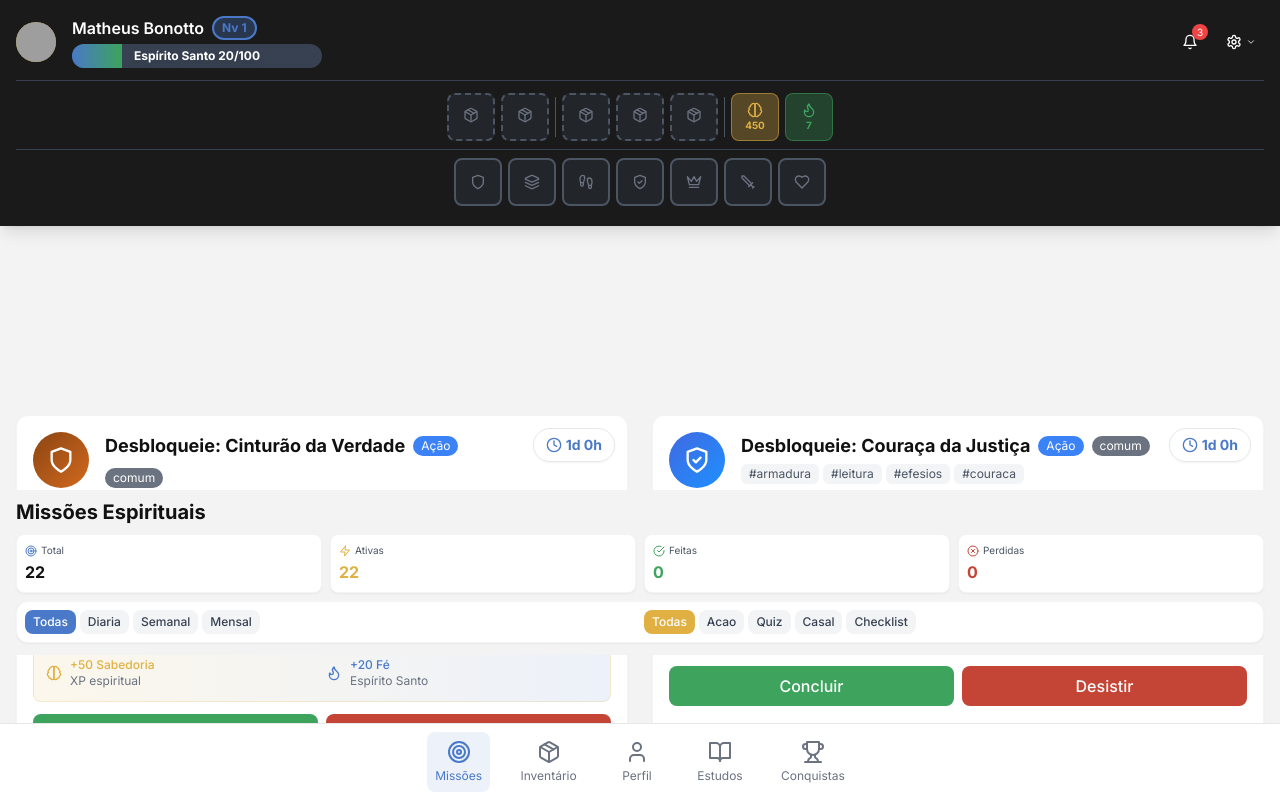
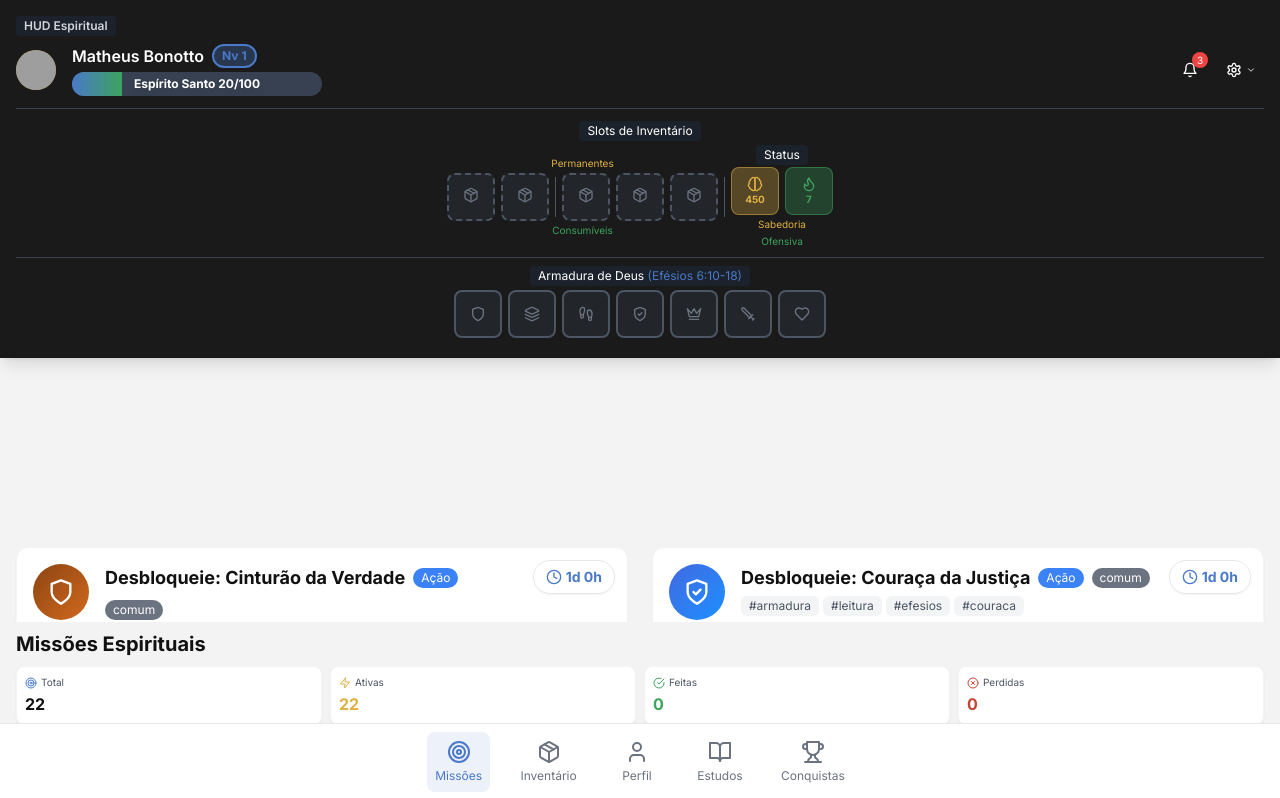
Before and after one commit to squidevs/christon, a React (Vite) app: page / in a window 1280 px wide. Shown: the top 798 px of the page. Built offline with nearby package versions, Linux system fonts and the light colour scheme; grey boxes are pictures that could not be loaded.

Commit message:
Legendas criadas, mas precisa posicionar certo.

```diff
--- a/src/components/Header.tsx
+++ b/src/components/Header.tsx
@@ -60,6 +60,10 @@ const Header: React.FC<HeaderProps> = ({
   return (
     <header className="bg-dark text-white sticky top-0 z-50 shadow-lg">
       <div className="p-3 sm:p-4">
+        {/* Título HUD */}
+        <div className="flex flex-wrap gap-2 mb-2 text-[11px] sm:text-xs font-semibold text-gray-300">
+          <span className="bg-gray-800/60 px-2 py-0.5 rounded">HUD Espiritual</span>
+        </div>
         {/* Linha Principal */}
         <div className="flex items-center justify-between gap-4">
           {/* Esquerda: Avatar + Nome + Barra Espírito Santo */}
@@ -214,14 +218,22 @@ const Header: React.FC<HeaderProps> = ({
 
         {/* Linha de Slots de Itens Equipados + Stats */}
         <div className="mt-3 border-t border-gray-700 pt-3">
+          {/* Título dos slots de inventário */}
+          <div className="flex items-center justify-center mb-1">
+            <span className="text-[10px] sm:text-xs bg-gray-800/60 px-2 py-0.5 rounded">Slots de Inventário</span>
+          </div>
           <div className="flex items-center justify-center gap-1 sm:gap-1.5">
             {/* Slots de itens */}
-            <EquippedItemsSlots compact={true} />
-
+            <div className="flex flex-col items-center gap-0.5">
+              <span className="text-[9px] sm:text-[10px] text-wisdom">Permanentes</span>
+              <div><EquippedItemsSlots compact={true} /></div>
+              <span className="text-[9px] sm:text-[10px] text-victory">Consumíveis</span>
+            </div>
             {/* Separador */}
             <div className="w-px h-8 sm:h-10 bg-gray-600" />
-
             {/* Stats à direita dos slots - mesma altura */}
+            <div className="flex flex-col items-center gap-0.5">
+              <span className="text-[10px] sm:text-xs bg-gray-800/60 px-2 py-0.5 rounded">Status</span>
               <div className="flex items-center gap-1 sm:gap-1.5">
                 {/* Sabedoria */}
                 <div className="flex items-center justify-center gap-1 bg-wisdom/30 rounded-lg border border-wisdom/50 h-10 w-10 sm:h-12 sm:w-12">
@@ -230,7 +242,6 @@ const Header: React.FC<HeaderProps> = ({
                     <span className="text-wisdom font-bold text-[9px] sm:text-[10px]">{wisdom}</span>
                   </div>
                 </div>
-
                 {/* Ofensiva (Streak) */}
                 <div className="flex items-center justify-center gap-1 bg-victory/30 rounded-lg border border-victory/50 h-10 w-10 sm:h-12 sm:w-12">
                   <div className="flex flex-col items-center">
@@ -238,7 +249,6 @@ const Header: React.FC<HeaderProps> = ({
                     <span className="text-victory font-bold text-[9px] sm:text-[10px]">{streak}</span>
                   </div>
                 </div>
-
                 {/* Pecado */}
                 {sin > 0 && (
                   <div className="flex items-center justify-center gap-1 bg-sin/30 rounded-lg border border-sin/50 h-10 w-10 sm:h-12 sm:w-12">
@@ -249,12 +259,18 @@ const Header: React.FC<HeaderProps> = ({
                   </div>
                 )}
               </div>
+              <span className="text-[9px] sm:text-[10px] text-wisdom">Sabedoria</span>
+              <span className="text-[9px] sm:text-[10px] text-victory">Ofensiva</span>
+              {sin > 0 && <span className="text-[9px] sm:text-[10px] text-sin">Pecado</span>}
+            </div>
           </div>
         </div>
 
         {/* Linha de Slots da Armadura de Deus */}
         {armorPieces && (
           <div className="mt-2 pt-2 border-t border-gray-700">
+            <div className="flex flex-col items-center gap-1">
+              <span className="text-[10px] sm:text-xs bg-gray-800/60 px-2 py-0.5 rounded">Armadura de Deus <span className="text-spiritual">(Efésios 6:10-18)</span></span>
               <div className="flex items-center justify-center gap-1 sm:gap-1.5 overflow-x-auto pb-1">
                 {Object.entries(armorPieces).map(([key, piece]) => {
                   const getArmorIcon = () => {
@@ -269,7 +285,6 @@ const Header: React.FC<HeaderProps> = ({
                       default: return <Shield size={14} className="sm:w-4 sm:h-4" />;
                     }
                   };
-
                   return (
                     <div
                       key={key}
@@ -286,12 +301,10 @@ const Header: React.FC<HeaderProps> = ({
                           style={{ height: `${piece.integrity}%` }}
                         />
                       )}
-
                       {/* Ícone da armadura */}
                       <div className="relative z-10">
                         {getArmorIcon()}
                       </div>
-
                       {/* Porcentagem de integridade */}
                       {piece.equipped && (
                         <div className="relative z-10 text-[8px] sm:text-[9px] font-bold text-wisdom mt-0.5">
@@ -303,6 +316,7 @@ const Header: React.FC<HeaderProps> = ({
                 })}
               </div>
             </div>
+          </div>
         )}
       </div>
     </header>
```
Lines whose indentation alone changed are shown as unchanged.
